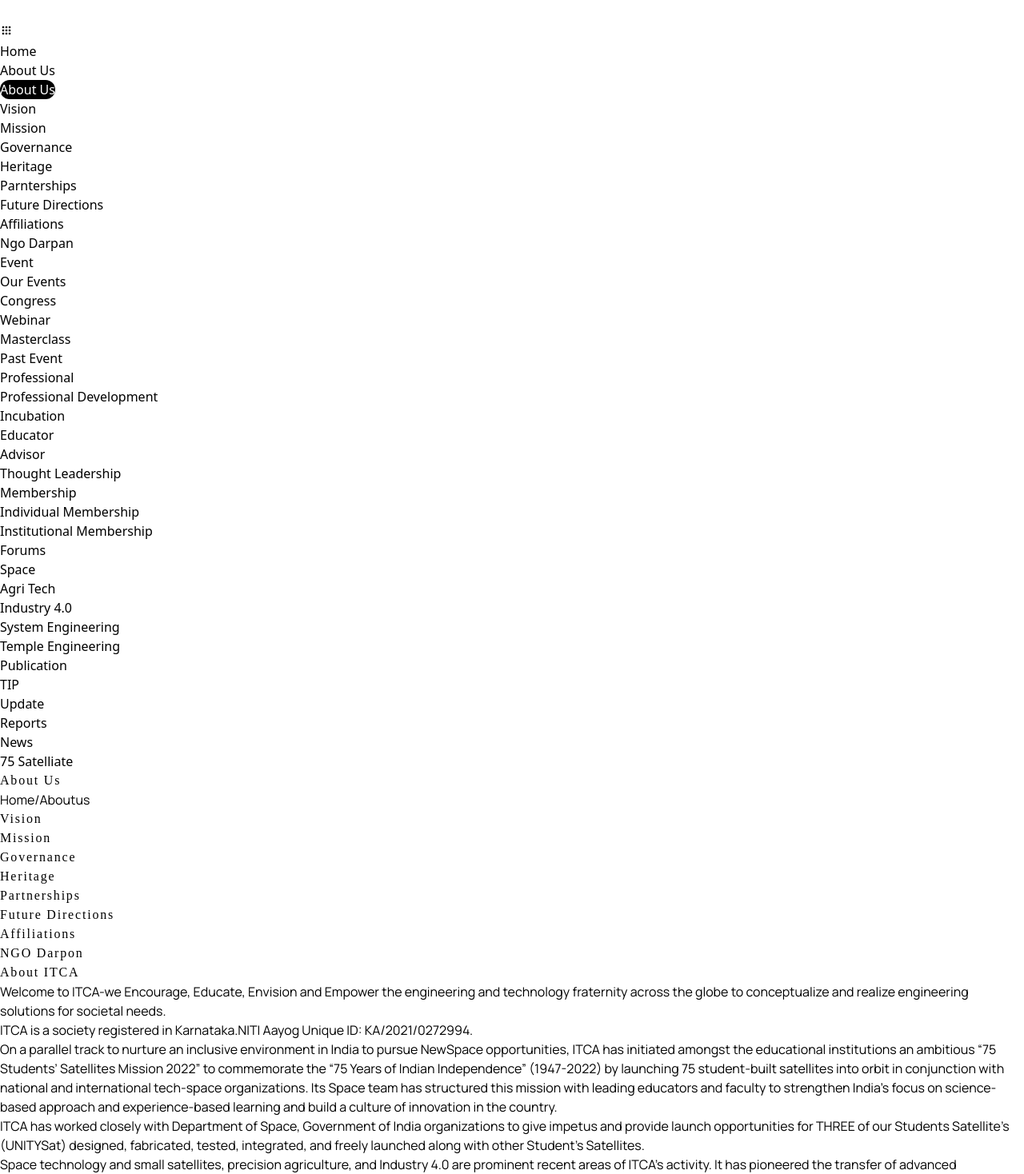
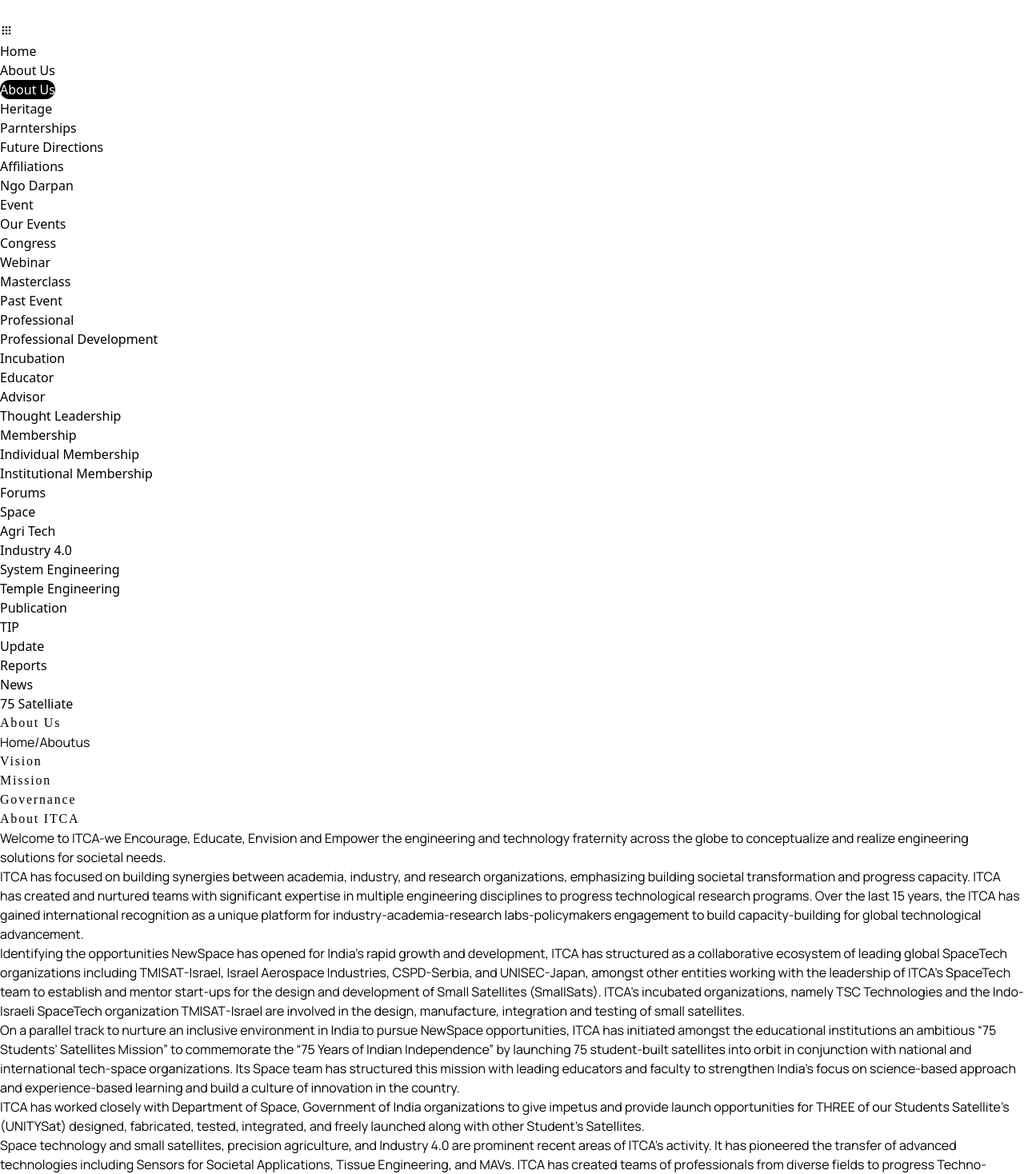
Before and after one commit to ruchita-aceweb/ITCA, a React (Create React App) app: page /aboutus in a window 1280 px wide. Shown: the part 591-2059 px from the top of the page at 80% size. Built offline with nearby package versions, Linux system fonts and the light colour scheme; a web font is replaced by a local one.

Commit message:
aboutuschanged

```diff
--- a/src/Aboutus/Aboutus.jsx
+++ b/src/Aboutus/Aboutus.jsx
@@ -4,9 +4,25 @@
 import 'aos/dist/aos.css';
 import AOS from 'aos';
 import { IoClose } from "react-icons/io5";
-import { Link } from "react-router-dom";
+
 
 const Aboutus = () => {
+
+    const [isOpen, setIsOpen] = useState(false);
+    const[isOpen1, setIsopen1]= useState(false);
+    const[isOpen2, setIsopen2]= useState(false);
+
+
+    const toggleAccordion = () => {
+      setIsOpen(!isOpen);
+
+    };
+    const toggleAccordion1 = () =>{
+      setIsopen1 (!isOpen1)
+    }
+    const toggleAccordion2 = () =>{
+      setIsopen2 (!isOpen2)
+    }
   const [isModalOpen, setIsModalOpen] = useState(false);
 
   AOS.init({
@@ -15,11 +31,10 @@
   useEffect(() => {
     window.scrollTo(0, 0);
   }, []);
-  const [activeIndex, setActiveIndex] = useState(null);
 
-  const handleClick = (index) => {
-    setActiveIndex(activeIndex === index ? null : index);
-  };
+
+
+
 
   return (
     <>
@@ -30,31 +45,54 @@
         </div>
       </div>
 
-      <div class=" lg:flex justify-between gap-4 text-white text-xl " data-aos="fade-up">
-      <div class="w-full lg:w-1/4 p-4 bg-about text-center lg:rounded-bl-lg lg:rounded-br-lg lg:m-0 mb-2"> <Link to='/vision'><h1 className=" lg:mt-6 text-2xl">Vision </h1></Link></div>
-      <div class="w-full lg:w-1/4 p-4 bg-about text-center lg:rounded-bl-lg lg:rounded-br-lg lg:m-0 mb-2"> <Link to='/mission'><h1 className=" lg:mt-6 text-2xl">Mission </h1></Link></div>
-      <div class="w-full  lg:w-1/4 p-4 bg-about text-center lg:rounded-bl-lg lg:rounded-br-lg lg:m-0 mb-2">  <Link to='/governance'> <h1 className=" lg:mt-6 text-2xl">Governance</h1></Link></div>
-  <div class="w-full lg:w-1/4 p-4 bg-about text-center lg:rounded-bl-lg lg:rounded-br-lg lg:m-0 mb-2"> <Link to='/heritage'><h1 className=" lg:mt-6 text-2xl">Heritage  </h1></Link></div>
-  <div class="w-full  lg:w-1/4 p-4 bg-about text-center lg:rounded-bl-lg lg:rounded-br-lg lg:m-0 mb-2">  <Link to='/partnership'><h1 className=" lg:mt-6 text-2xl">Partnerships</h1></Link></div>
-
-   <div class="w-full  lg:w-1/4 p-4 bg-about text-center lg:rounded-bl-lg lg:rounded-br-lg lg:m-0 mb-2">   <Link to='/contact'><h1 className=" lg:mt-6 text-2xl">Future Directions</h1></Link></div>
-   <div class="w-full  lg:w-1/4 p-4 bg-about text-center lg:rounded-bl-lg lg:rounded-br-lg lg:m-0 mb-2">  <Link to='/strategy'> <h1 className=" lg:mt-6 text-2xl">Affiliations</h1></Link></div>
-   <div class="w-full  lg:w-1/4 p-4 bg-about text-center lg:rounded-bl-lg lg:rounded-br-lg lg:m-0 mb-2">  <Link to='/ngo'> <h1 className="  text-2xl lg:mt-6">NGO Darpon </h1></Link></div>
-
-
-</div>
+      <div className="lg:flex justify-center gap-4 text-white text-xl" data-aos="fade-up">
+      <div className={`w-full lg:w-1/4 p-4 bg-about text-center  lg:m-0 mb-2 lg:rounded-bl-lg lg:rounded-br-lg ${isOpen ? 'h-auto' : 'h-20'}`}>
+        <h1 className="text-2xl cursor-pointer mt-2" onClick={toggleAccordion}>
+          Vision
+        </h1>
+        {isOpen && (
+          <p className="mt-2 " data-aos="fade-down">
+            "Empowering citizens with a technology-centric ethos, catalyzing profound societal and national advancement."
+          </p>
+        )}
+      </div>
+      <div className={`w-full lg:w-1/4 p-4 bg-about text-center  lg:m-0 mb-2 lg:rounded-bl-lg lg:rounded-br-lg ${isOpen1 ? 'h-auto' : 'h-20'}`}>
+        <h1 className="text-2xl cursor-pointer mt-2" onClick={toggleAccordion1}>
+          Mission
+        </h1>
+        {isOpen1 && (
+          <p className="mt-2" data-aos="fade-down">
+            "Through collaborative endeavors, we strive to empower the advancement of technology-centric initiatives, creating a dynamic societal landscape where every citizen embraces technology as a catalyst for positive change. In doing so, we aim to foster an ongoing journey of evolution towards collective well-being."
+          </p>
+        )}
+      </div>
+      <div className={`w-full lg:w-1/4 p-4 bg-about text-center  lg:m-0 mb-2 lg:rounded-bl-lg lg:rounded-br-lg ${isOpen2 ? 'h-auto' : 'h-20'}`}>
+        <h1 className="text-2xl cursor-pointer mt-2" onClick={toggleAccordion2}>
+          Governance
+        </h1>
+        {isOpen2 && (
+          <p className="mt-2" data-aos="fade-down">
+            "ITCA has renowned and senior leaders from multiple engineering disciplines with globally recognized contributions to industry, academia, and research organizations."
+          </p>
+        )}
+      </div>
+    </div>
 
 
       <div className="container m-auto leading-8 mb-4 rounded-sm border mt-14 border-stroke bg-white px-9 py-3 shadow-2xl dark:border-strokedark dark:bg-boxdark">
         <h1 className='text-3xl py-4 font-bold'>About ITCA</h1>
         <p className="text-justify">Welcome to ITCA-we Encourage, Educate, Envision and Empower the engineering and technology fraternity across the globe to conceptualize and realize engineering solutions for societal needs.</p>
-        <p className="text-justify">ITCA is a society registered in Karnataka.<span className='font-bold'>NITI Aayog Unique ID: KA/2021/0272994.</span> </p>
+        <p className="text-justify">ITCA has focused on building synergies between academia, industry, and research organizations, emphasizing building societal transformation and progress capacity. ITCA has created and nurtured teams with significant expertise in multiple engineering disciplines to progress technological research programs. Over the last 15 years, the ITCA has gained international recognition as a unique platform for industry-academia-research labs-policymakers engagement to build capacity-building for global technological advancement. </p>
         <div className="flex flex-wrap justify-center leading-8">
           <div className="w-full lg:w-2/3 md:w-1/2 sm:w-full  ">
 
-            <p  class="text-justify">On a parallel track to nurture an inclusive environment in India to pursue NewSpace opportunities, ITCA has initiated amongst the educational institutions an ambitious “75 Students’ Satellites Mission 2022” to commemorate the “75 Years of Indian Independence” (1947-2022) by launching 75 student-built satellites into orbit in conjunction with national and international tech-space organizations. Its Space team has structured this mission with leading educators and faculty to strengthen India’s focus on science-based approach and experience-based learning and build a culture of innovation in the country.</p>
-            <p  class="text-justify">ITCA has worked closely with Department of Space, Government of India organizations to give impetus and provide launch opportunities for THREE of our Students Satellite’s (UNITYSat) designed, fabricated, tested, integrated, and freely launched along with other Student’s Satellites.</p>
-            <p class="text-justify"> Space technology and small satellites, precision agriculture, and Industry 4.0 are prominent recent areas of ITCA’s activity. It has pioneered the transfer of advanced technologies including Sensors for Societal Applications, Tissue Engineering, and MAVs. ITCA has created teams of professionals from diverse fields to progress Techno-Economic Viability (TEV) analysis for large infrastructure projects conceptualized by State Governments under Public Private Partnership (PPP) mode. The range of activities include:</p>
+            <p  class="text-justify">Identifying the opportunities NewSpace has opened for India’s rapid growth and development, ITCA has structured as a collaborative ecosystem of leading global SpaceTech organizations including TMISAT-Israel, Israel Aerospace Industries, CSPD-Serbia, and UNISEC-Japan, amongst other entities working with the leadership of ITCA’s SpaceTech team to establish and mentor start-ups for the design and development of Small Satellites (SmallSats). ITCA’s incubated organizations, namely TSC Technologies and the Indo-Israeli SpaceTech organization TMISAT-Israel are involved in the design, manufacture, integration and testing of small satellites.</p>
+            <p  class="text-justify">On a parallel track to nurture an inclusive environment in India to pursue NewSpace opportunities, ITCA has initiated amongst the educational institutions an ambitious “75 Students’ Satellites Mission” to commemorate the “75 Years of Indian Independence” by launching 75 student-built satellites into orbit in conjunction with national and international tech-space organizations. Its Space team has structured this mission with leading educators and faculty to strengthen India’s focus on science-based approach and experience-based learning and build a culture of innovation in the country.</p>
+            <p class="text-justify"> ITCA has worked closely with Department of Space, Government of India organizations to give impetus and provide launch opportunities for THREE of our Students Satellite’s (UNITYSat) designed, fabricated, tested, integrated, and freely launched along with other Student’s Satellites.</p>
+            <p class="text-justify">Space technology and small satellites, precision agriculture, and Industry 4.0 are prominent recent areas of ITCA’s activity. It has pioneered the transfer of advanced technologies including Sensors for Societal Applications, Tissue Engineering, and MAVs. ITCA has created teams of professionals from diverse fields to progress Techno-Economic Viability (TEV) analysis for large infrastructure projects conceptualized by State Governments under Public Private Partnership (PPP) mode. The range of activities include:</p>
+            <p className="">
+              Vision, Mission, Governance, Heritage, Partnerships, Future Directions, Affiliations, Ngo Darpan.
+            </p>
 
           </div>
 
--- a/src/Aboutus/History.jsx
+++ b/src/Aboutus/History.jsx
@@ -28,7 +28,7 @@
   <div className="w-full lg:w-1/2 md:w-1/2 sm:w-full  ">
     <img src={history} alt="satellite" className="mx-auto"  data-aos="fade-right" />
   </div>
-  <div className="w-full lg:w-1/2 md:w-1/2 sm:w-full lg:pt-4 ">
+  <div className="w-full lg:w-1/2 md:w-1/2 sm:w-full ">
   <h1 class="text-justify text-xl p-4 font-bold">ITC over the last 18 years has attained international prominence as a unique platform fostering Industry-Academia-Research Labs-Policy Makers’ collaboration with the objective of capacity-building for global technological progress.</h1>
   <p  class="text-justify px-4">The need for a dedicated Association for Technologists comprising of scientists, engineers, entrepreneurs, and policymakers has been echoed at many summits, fora, including at the previous editions of ITC; and had gained momentum with the call to establish an Association under the Societies Registration Act. At the ITC-2017, a resolution was unanimously adopted in the Bangalore Declaration that Technology Professionals from the industry, R&D Laboratories, and Academic Institutions should collaborate and 'institutionalize' the synergy by establishing the Indian Technology Congress Association (ITCA).</p>
 
@@ -42,7 +42,7 @@
 
 
 
-<div className="w-full lg:w-1/2 md:w-1/2 sm:w-full lg:pt-16 ">
+<div className="w-full lg:w-1/2 md:w-1/2 sm:w-full  ">
 <p  class="text-justify px-4">The envisioned objectives of ITCA would include advancing and promoting the cause of technology in India and abroad; organizing annual meets / thematic expositions to promote R&D and collaboration leading to the advancement of technology; publishing country reports, journals and transactions as may be contextually relevant; taking up the consultancy and studies; and instituting and presenting Awards to recognize and honour significant contributions by individuals and organizations.</p>
 
 <p  class="text-justify px-4">ITCA enshrining these objectives and ideas was formally registered at Bangalore on 03 January 2018. While these were the initial thoughts, we anticipate that refinements would happen as members collaborate and ITCA evolves over the coming months. The initial Memorandum / Articles of Association, and the associated set of byelaws was developed with the intent to set the context for growth of ITCA.</p>
--- a/src/Dataadded/Datanav.jsx
+++ b/src/Dataadded/Datanav.jsx
@@ -4,18 +4,7 @@
         link:'/aboutus'
     },
 
-    {
-        title:'Vision',
-        link:'/vision'
-    },
-    {
-        title:'Mission',
-        link:'/mission'
-    },
-    {
-        title:'Governance',
-        link:'/governance'
-    },
+
     {
         title:'Heritage',
         link:'/heritage'
--- a/src/Professional/Professionaldev.jsx
+++ b/src/Professional/Professionaldev.jsx
@@ -21,10 +21,10 @@
 </div>
 
 <div class=" lg:flex justify-between gap-4 text-white text-xl mb-6" data-aos="fade-up">
-      <div class="w-full lg:w-1/4 p-4 bg-about text-center lg:rounded-bl-lg lg:rounded-br-lg lg:m-0 mb-2"> <Link to='/congress'><h1 className=" text-2xl">Incubation </h1></Link></div>
-      <div class="w-full lg:w-1/4 p-4 bg-about text-center lg:rounded-bl-lg lg:rounded-br-lg lg:m-0 mb-2"> <Link to='/history'><h1 className=" text-2xl">Educator </h1></Link></div>
-      <div class="w-full  lg:w-1/4 p-4 bg-about text-center lg:rounded-bl-lg lg:rounded-br-lg lg:m-0 mb-2">  <Link to='/governance'> <h1 className=" text-2xl">Advisor</h1></Link></div>
-      <div class="w-full  lg:w-1/4 p-4 bg-about text-center lg:rounded-bl-lg lg:rounded-br-lg lg:m-0 mb-2">  <Link to='/governance'> <h1 className=" text-2xl">Thought Leadership </h1></Link></div>
+      <div class="w-full lg:w-1/4 p-4 bg-about text-center lg:rounded-bl-lg lg:rounded-br-lg lg:m-0 mb-2"> <Link to='/incubation'><h1 className=" text-2xl">Incubation </h1></Link></div>
+      <div class="w-full lg:w-1/4 p-4 bg-about text-center lg:rounded-bl-lg lg:rounded-br-lg lg:m-0 mb-2"> <Link to='/educator'><h1 className=" text-2xl">Educator </h1></Link></div>
+      <div class="w-full  lg:w-1/4 p-4 bg-about text-center lg:rounded-bl-lg lg:rounded-br-lg lg:m-0 mb-2">  <Link to='/advisor'> <h1 className=" text-2xl">Advisor</h1></Link></div>
+      <div class="w-full  lg:w-1/4 p-4 bg-about text-center lg:rounded-bl-lg lg:rounded-br-lg lg:m-0 mb-2">  <Link to='/leadership'> <h1 className=" text-2xl">Thought Leadership </h1></Link></div>
       </div>
 
 
--- a/src/SharedComponents/Footer.jsx
+++ b/src/SharedComponents/Footer.jsx
@@ -22,6 +22,15 @@
     { text: "Gallery", to: "/" },
     { text: "Membership", to: "/" },
     { text: "Contact", to: "/" },
+
+  ];
+  const supportLinks = [
+    { text: "Policy and Advocacy", to: "/" },
+    { text: "Awards and Recognition", to: "/" },
+    { text: "ITCA Learning Initiatives", to: "/" },
+    { text: "News", to: "/" },
+    { text: "Events", to: "/" },
+
 
   ];
   const handleKnowMoreClick = () => {
@@ -94,7 +103,7 @@
           <SectionHeader text="Support" />
           <ul className="footer-link">
           <ul className="footer-link">
-            {quickLinks.map((link, index) => (
+            {supportLinks.map((link, index) => (
               <FooterLink
                 key={index}
                 text={link.text}
```
